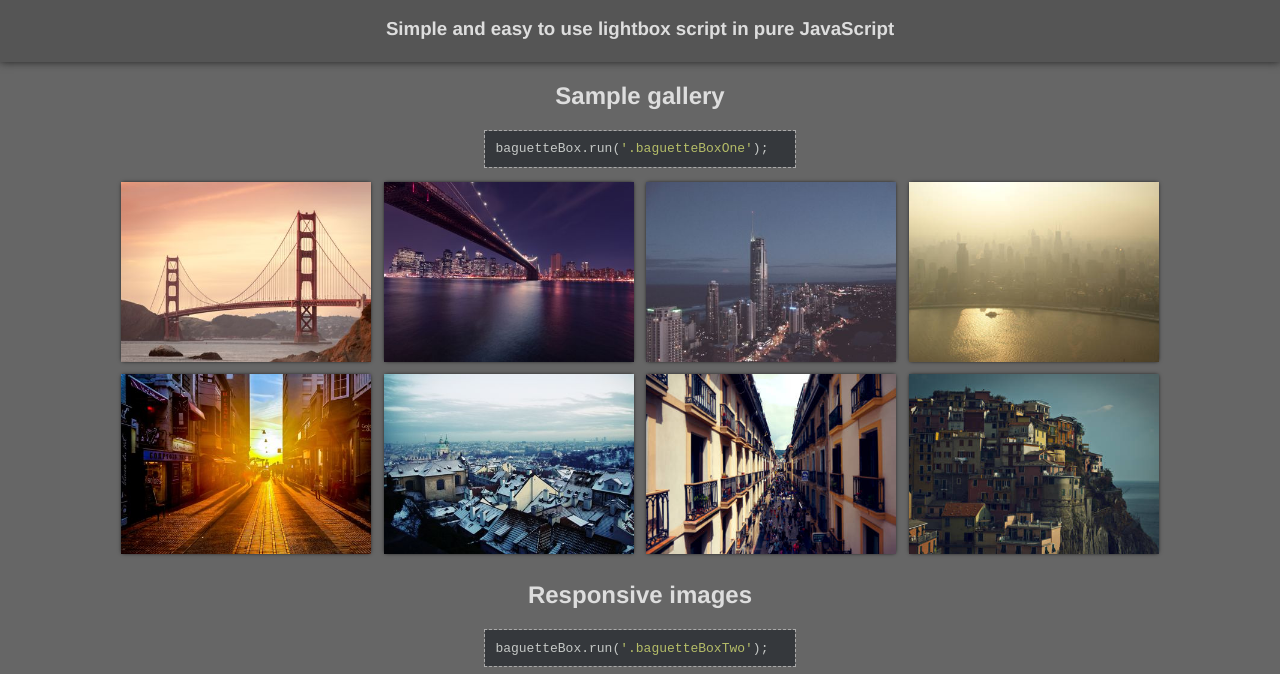
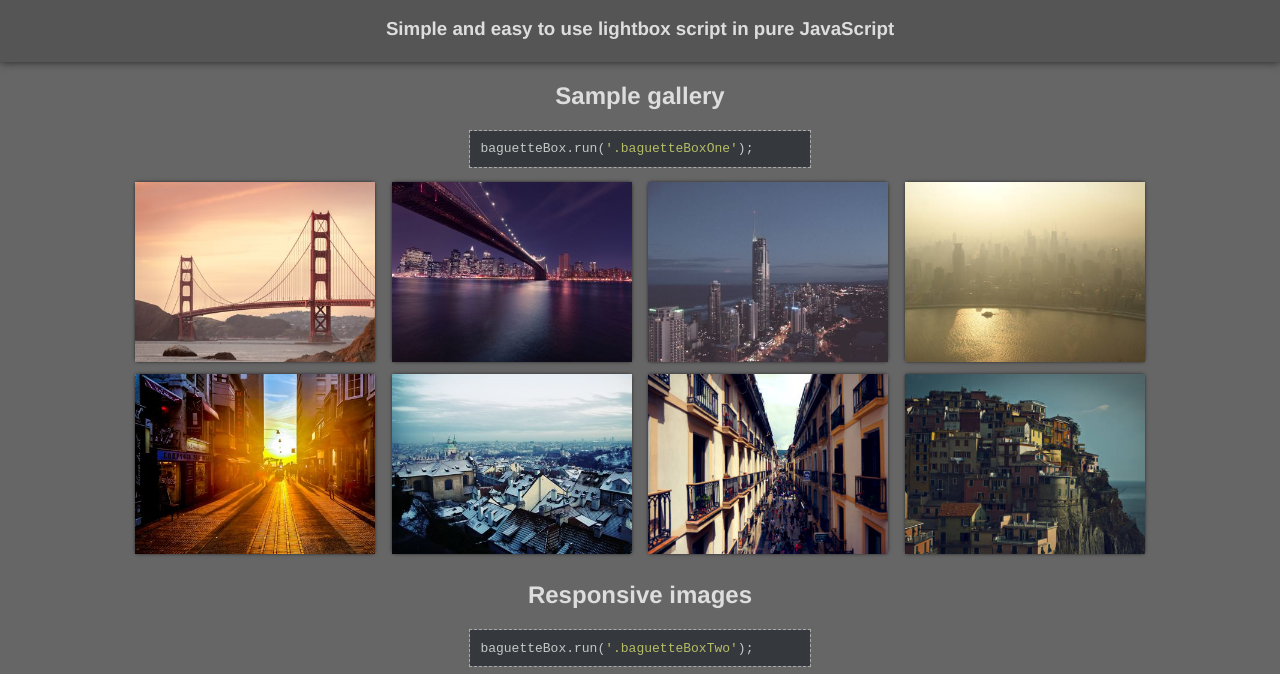
Before and after one commit to feimosi/baguetteBox.js, a website: page build/index.html in a window 1280 px wide. Shown: the part 65-739 px from the top of the page. Drawn offline with Linux system fonts and the light colour scheme; files whose address does not match are found by name.

Commit message:
Demo page few style fixes

```diff
--- a/build/index.html
+++ b/build/index.html
@@ -24,7 +24,7 @@ h1, h2, h3, footer, .gallery {
 }
 
 pre {
-    width: 310px;
+    width: 340px;
     margin: 0 auto;
     border: dashed 1px #aaa;
     margin-bottom: 10px;
@@ -51,11 +51,11 @@ footer {
 }
 
 .gallery a {
-    width: 250px;
+    width: 240px;
     height: 180px;
     display: inline-block;
     overflow: hidden;
-    margin: 4px;
+    margin: 4px 6px;
     box-shadow: 0 0 4px -1px #000;
 }
 
```
